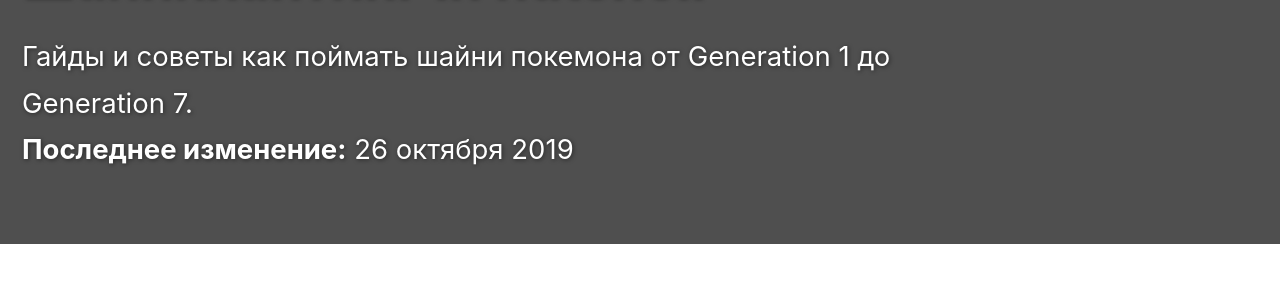
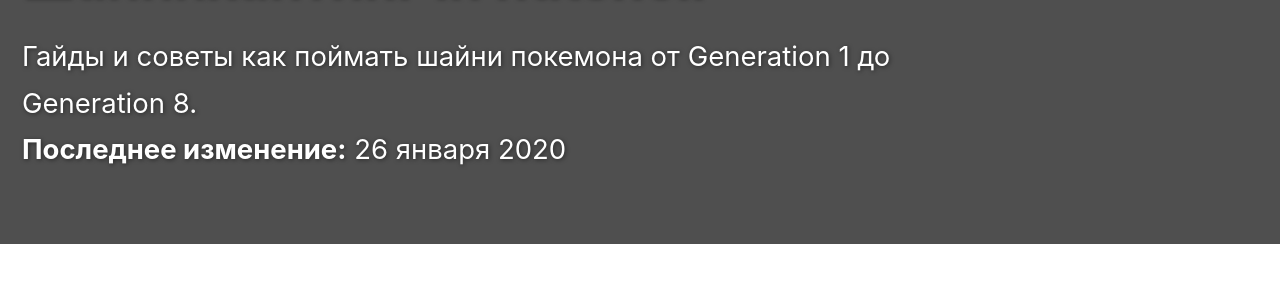
Before and after one commit to slashkins/blank, a Jekyll site: the page built from _pages/home.md, in a window 1280 px wide and 900 px high. Shown: the part 267-550 px from the top of the window. Built offline with Jekyll 4.4.1, drawn with Linux system fonts in a browser that asks for light colours; nearby versions of some CDN libraries.

Commit message:
lil upload

```diff
--- a/_pages/home.md
+++ b/_pages/home.md
@@ -7,7 +7,7 @@
   overlay_image: images/homepagefeat.png
   overlay_filter: 0.5
   caption:
-excerpt: 'Гайды и советы как поймать шайни покемона от Generation 1 до Generation 7.<br />**Последнее изменение:** 26 октября 2019'
+excerpt: 'Гайды и советы как поймать шайни покемона от Generation 1 до Generation 8.<br />**Последнее изменение:** 26 января 2020'
 ---
 
 
```
Also changed, not shown: _pages/faq.md (+1 -1 lines), _pages/switch.md (+1 -1 lines).
